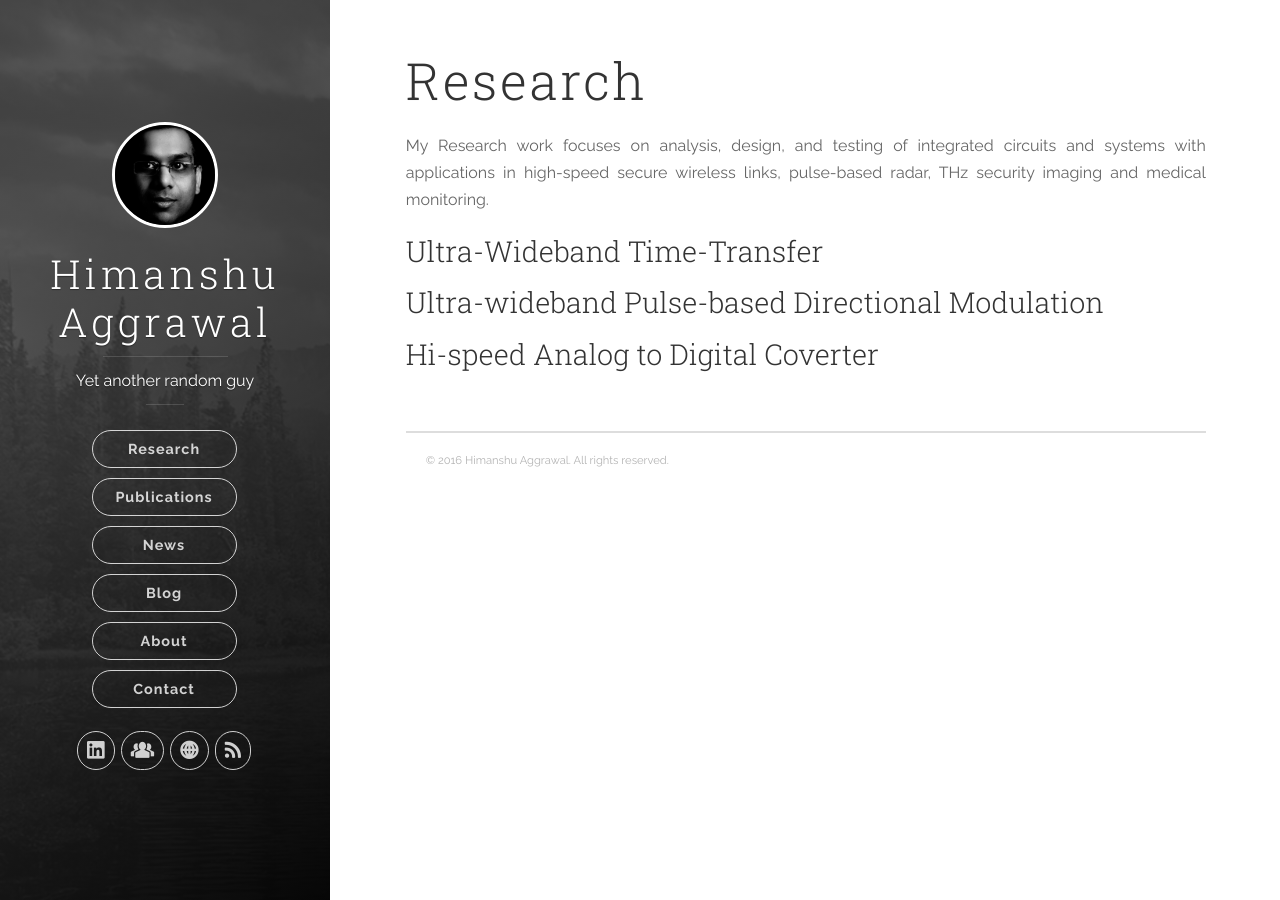
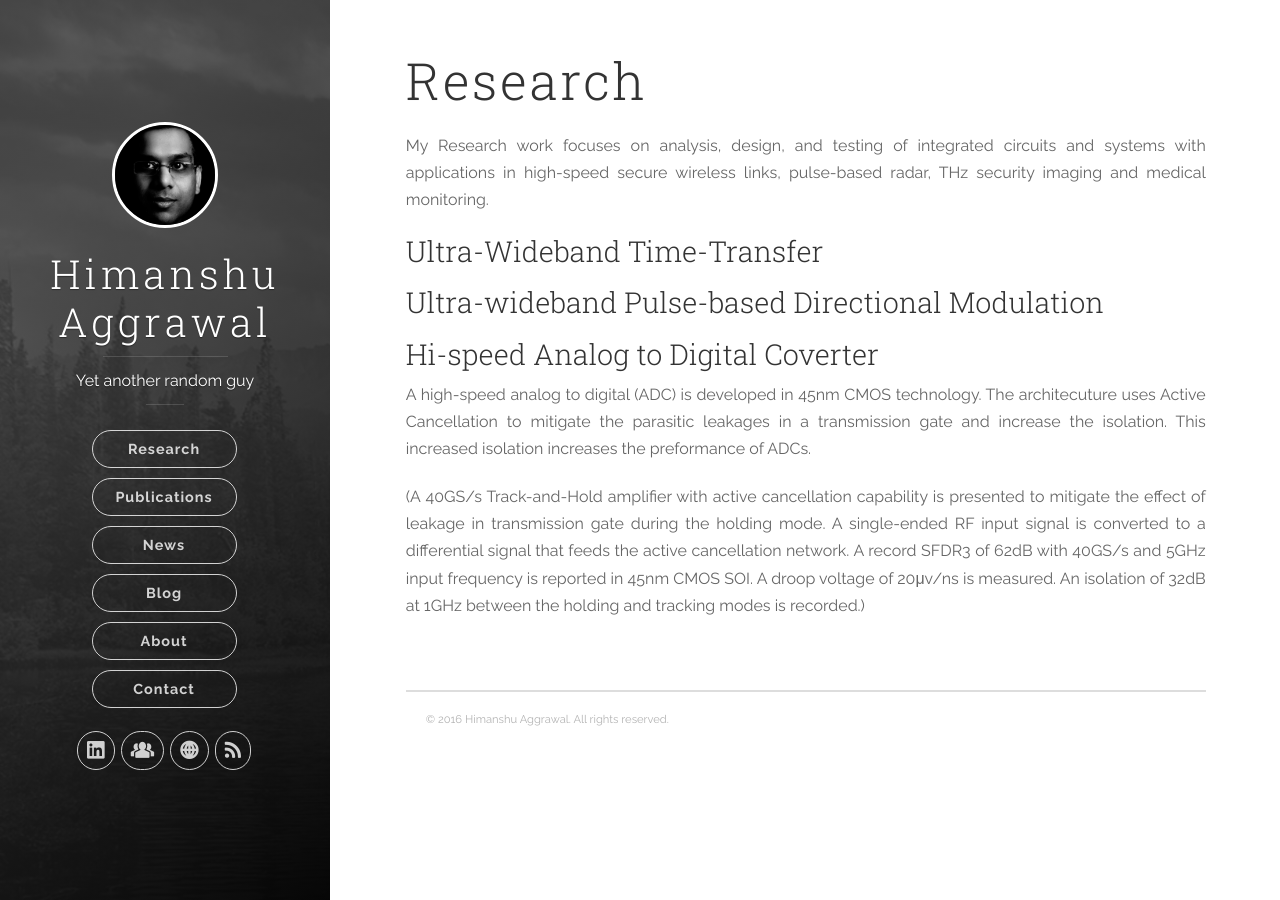
Before and after one commit to ahimanshu13/ahimanshu13.github.io, a Jekyll site: the page built from research/index.md, in a window 1280 px wide. Built offline with Jekyll 4.4.1, drawn with Linux system fonts in a browser that asks for light colours; nearby versions of some CDN libraries.

Commit message:
Update Research

```diff
--- a/research/index.md
+++ b/research/index.md
@@ -7,6 +7,10 @@ My Research work focuses on analysis, design, and testing of integrated circuits
 
 ### Ultra-Wideband Time-Transfer
 
+
 ### Ultra-wideband Pulse-based Directional Modulation
 
 ### Hi-speed Analog to Digital Coverter
+A high-speed analog to digital (ADC) is developed in 45nm CMOS technology. The architecuture uses Active Cancellation to mitigate the parasitic leakages in a transmission gate and increase the isolation. This increased isolation increases the preformance of ADCs.
+
+(A 40GS/s Track-and-Hold amplifier with active cancellation capability is presented to mitigate the effect of leakage in transmission gate during the holding mode. A single-ended RF input signal is converted to a differential signal that feeds the active cancellation network. A record SFDR3 of 62dB with 40GS/s and 5GHz input frequency is reported in 45nm CMOS SOI. A droop voltage of 20μv/ns is measured. An isolation of 32dB at 1GHz between the holding and tracking modes is recorded.)
```
